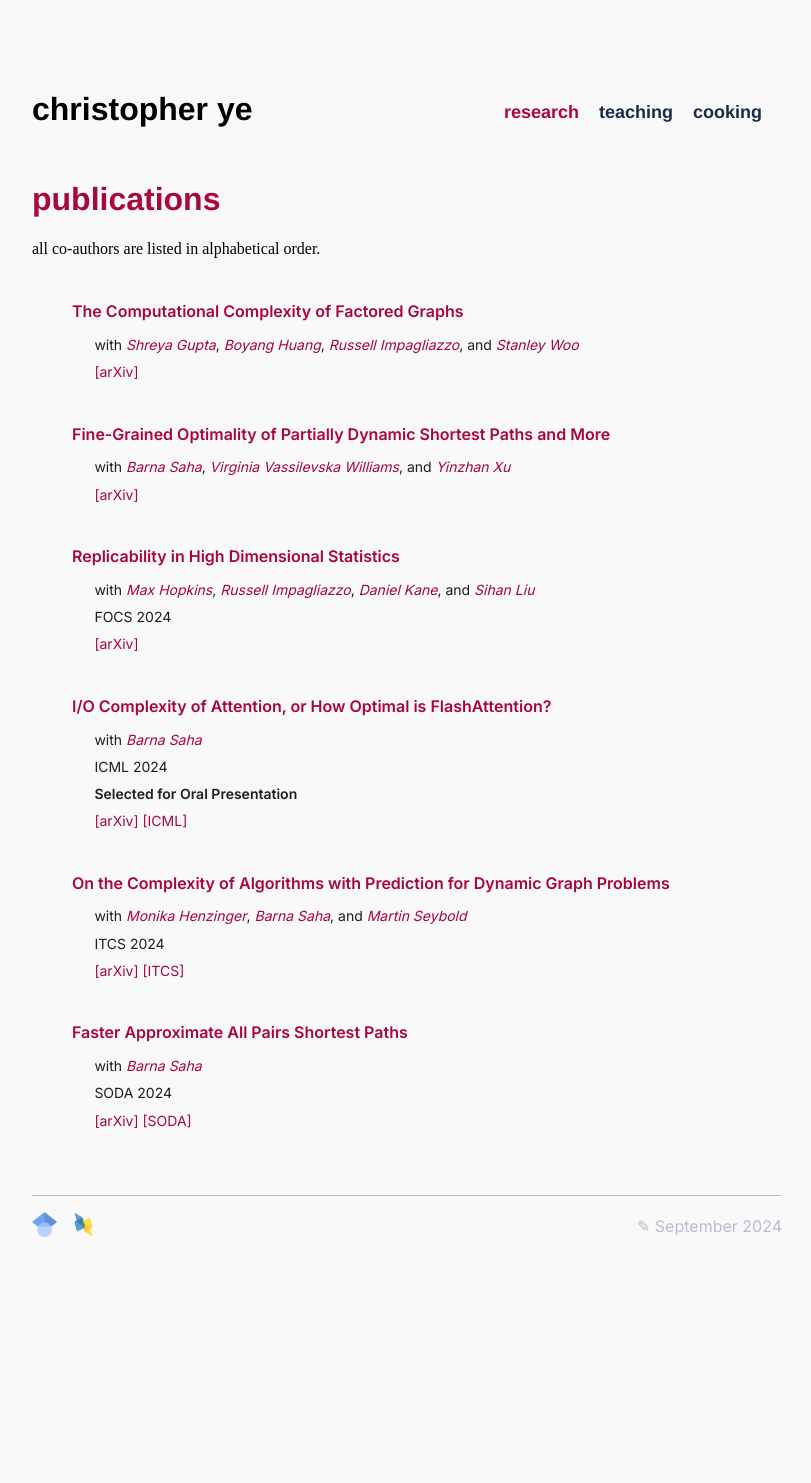
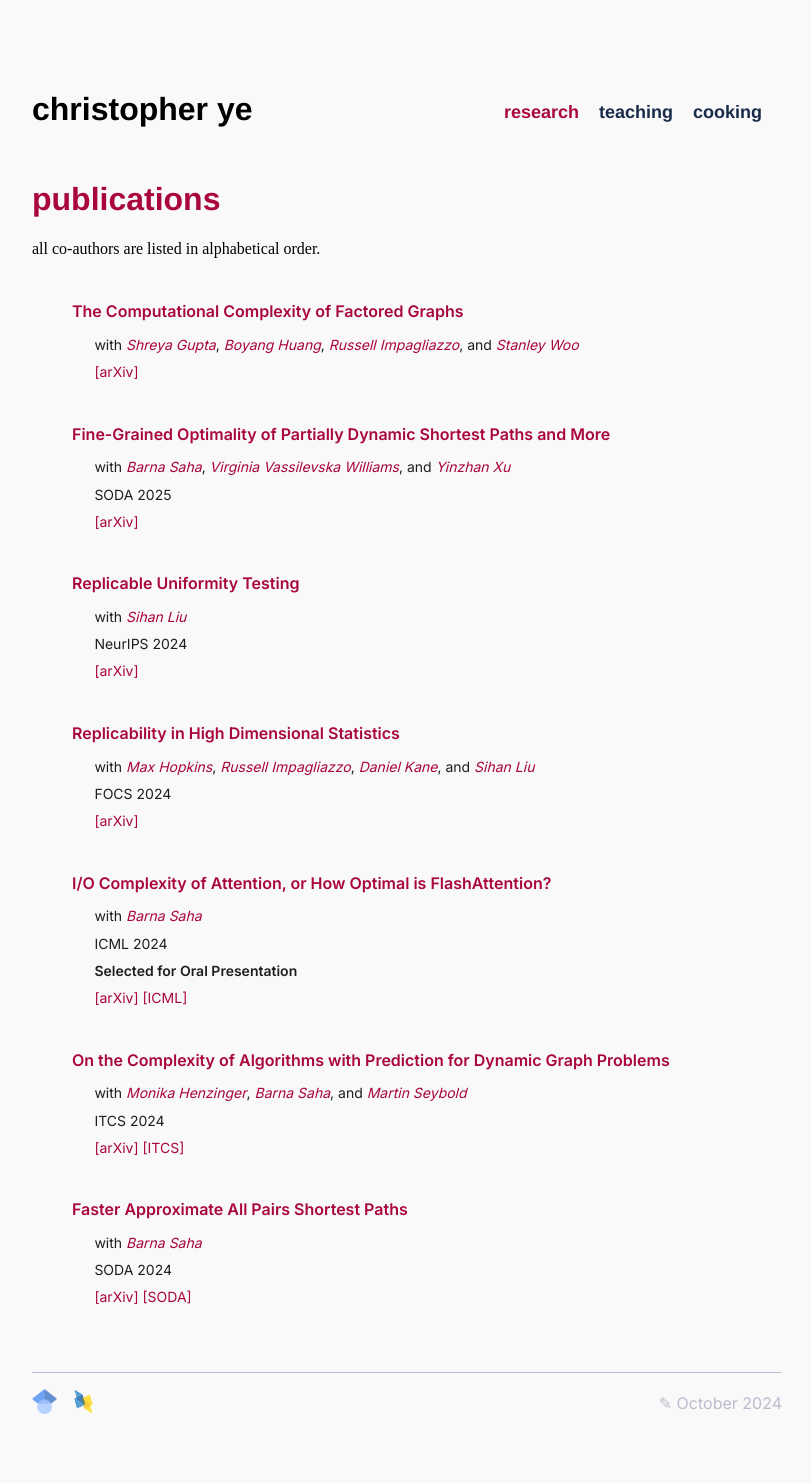
Before and after one commit to czye17/czye17.github.io, a Jekyll site: the page built from research.html, in a window 1280 px wide. Shown: the whole page, without its empty margins (233-1044 px from the left). Built offline with Jekyll 4.4.1, drawn with Linux system fonts in a browser that asks for light colours; some web fonts are replaced; before the commit the page ends 1307 px from its top, so only the background shows below that.

Commit message:
replicable uniformity and SODA

```diff
--- a/_data/research.yml
+++ b/_data/research.yml
@@ -11,6 +11,8 @@
     - name: Stanley Woo
       last: true
 - title: Fine-Grained Optimality of Partially Dynamic Shortest Paths and More
+  conference: SODA
+  year: 2025
   arxiv: https://arxiv.org/abs/2407.09651
   authors:
     - name: Barna Saha
@@ -22,6 +24,13 @@
     - name: Yinzhan Xu
       site: https://www.mit.edu/~xyzhan/
       last: true
+- title: Replicable Uniformity Testing
+  conference: NeurIPS
+  year: 2024
+  arxiv: https://arxiv.org/abs/2410.10892
+  authors:
+    - name: Sihan Liu
+      site: https://lteins.github.io
 - title: Replicability in High Dimensional Statistics
   conference: FOCS
   year: 2024
--- a/_includes/footer.html
+++ b/_includes/footer.html
@@ -2,6 +2,6 @@
 	<ul>
 		<li><a href="https://scholar.google.com/citations?user=WmAZ-WIAAAAJ&hl=en&authuser=1"><img src="imgs/gscholar.png" height="25px" alt="gscholar"></a></li>
         <li><a href="https://dblp.org/pid/304/2086.html"><img src="imgs/dblp.png" height="25px" alt="dblp"></a></li>
-		<li><span class="symbol"><a href="/">✎ September 2024</a></span></li>
+		<li><span class="symbol"><a href="/">✎ October 2024</a></span></li>
 	</ul>
 </footer>
```
